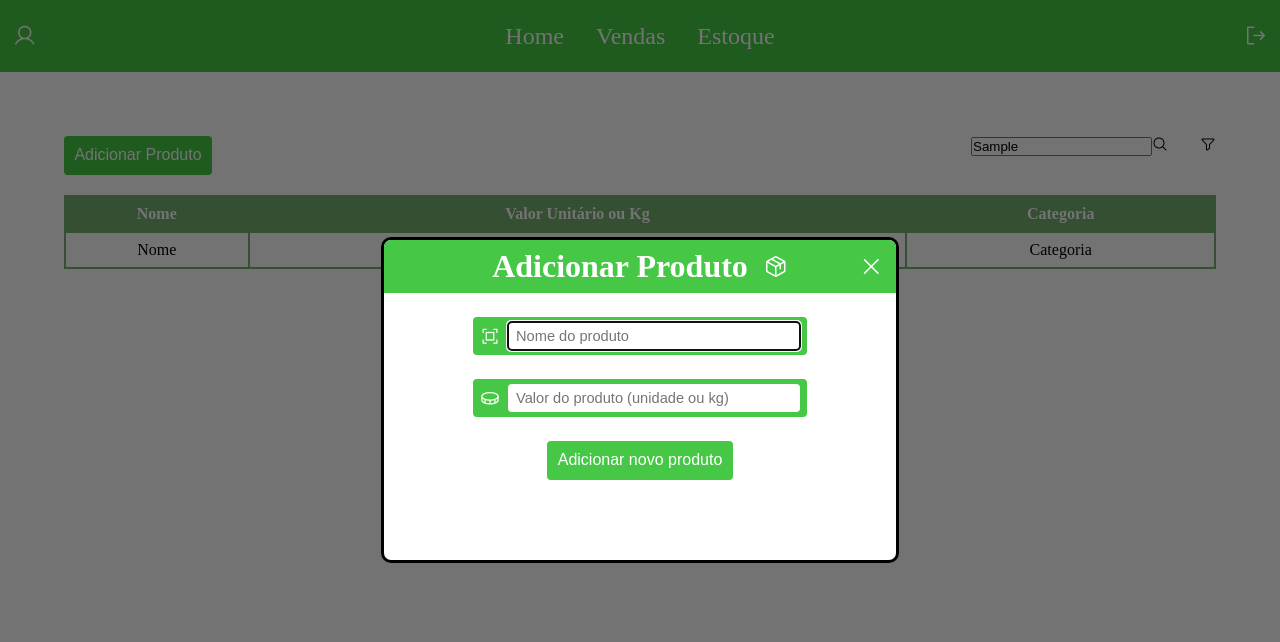
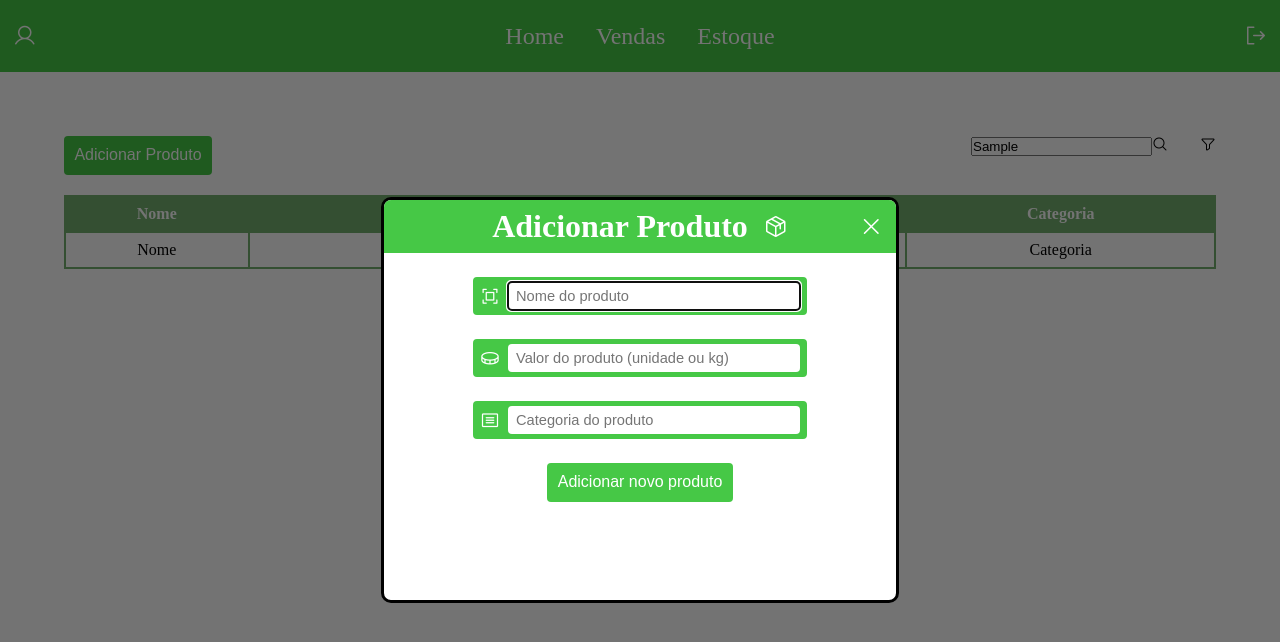
Before and after one commit to AlanzitoCoding/Projeto-JPS, an Angular app: page /estoque in a window 1280 px wide. Both pictures are taken after typing "Sample" into the empty fields and a click on the button "Adicionar Produto". Shown: the top 642 px of the page. Built offline with nearby package versions, Linux system fonts and the light colour scheme.

Commit message:
refactor: adição do campo de categoria no modal

```diff
--- a/src/app/pages/estoque/estoque.component.html
+++ b/src/app/pages/estoque/estoque.component.html
@@ -23,7 +23,7 @@
         </div>
     </main>
 
-    <app-modal [(isOpen)]="isModalOpen" class="modal" width="40vw" height="40vh">
+    <app-modal [(isOpen)]="isModalOpen" class="modal" width="40vw" height="50vh">
         <h1 modal-title>Adicionar Produto</h1>
 
         <i class="ph ph-package icon" modal-icon></i>
@@ -52,6 +52,17 @@
                     <i class="ph ph-coin" label-icon></i>
                 </app-input>
 
+                <app-input
+                inputType="string"
+                inputID="categoriaProduto"
+                name="categoriaProduto"
+                inputName="categoriaProduto"
+                inputPlaceholder="Categoria do produto"
+                [required]="true"
+                ngModel>
+                    <i class="ph ph-article" label-icon></i>
+                </app-input>
+
                 <div class="button-div">
                     <app-button type="submit">
                         Adicionar novo produto
```
